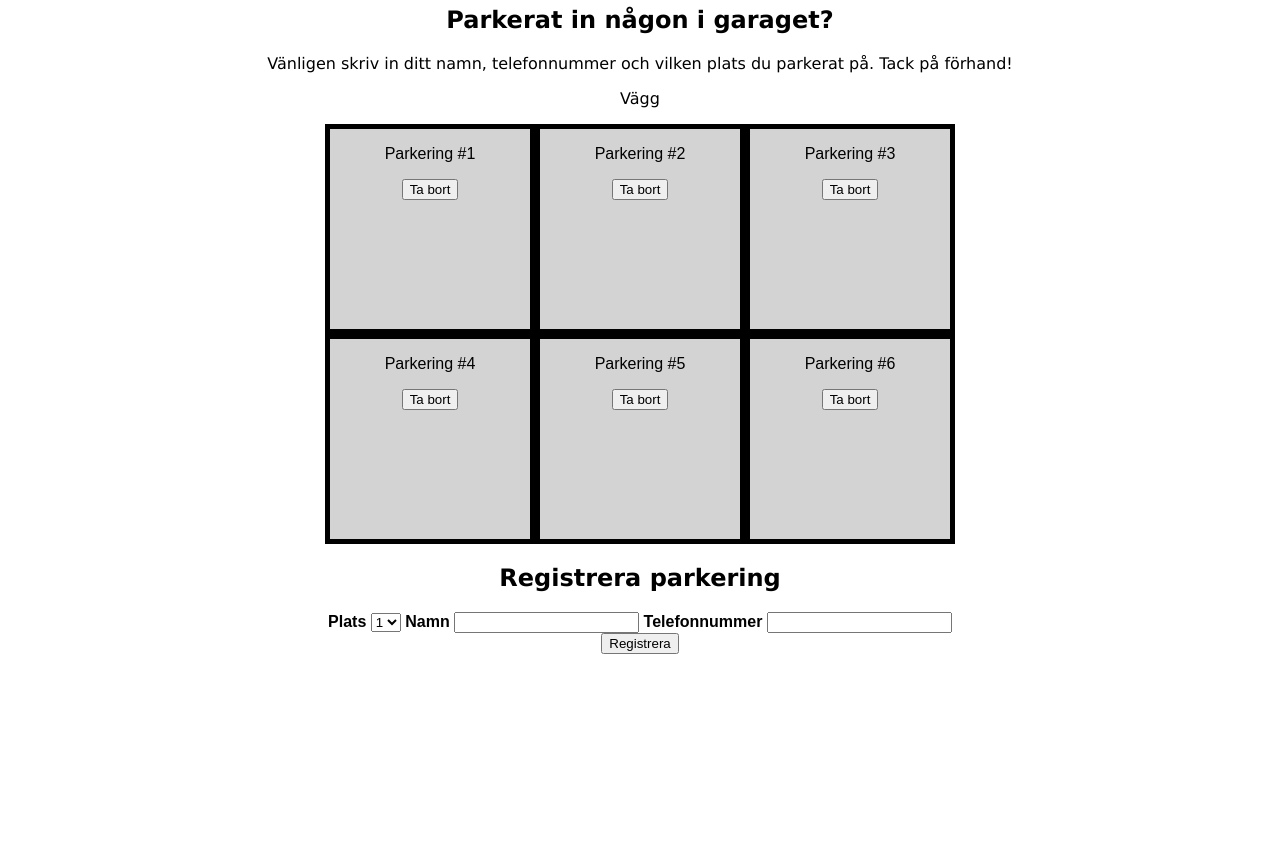
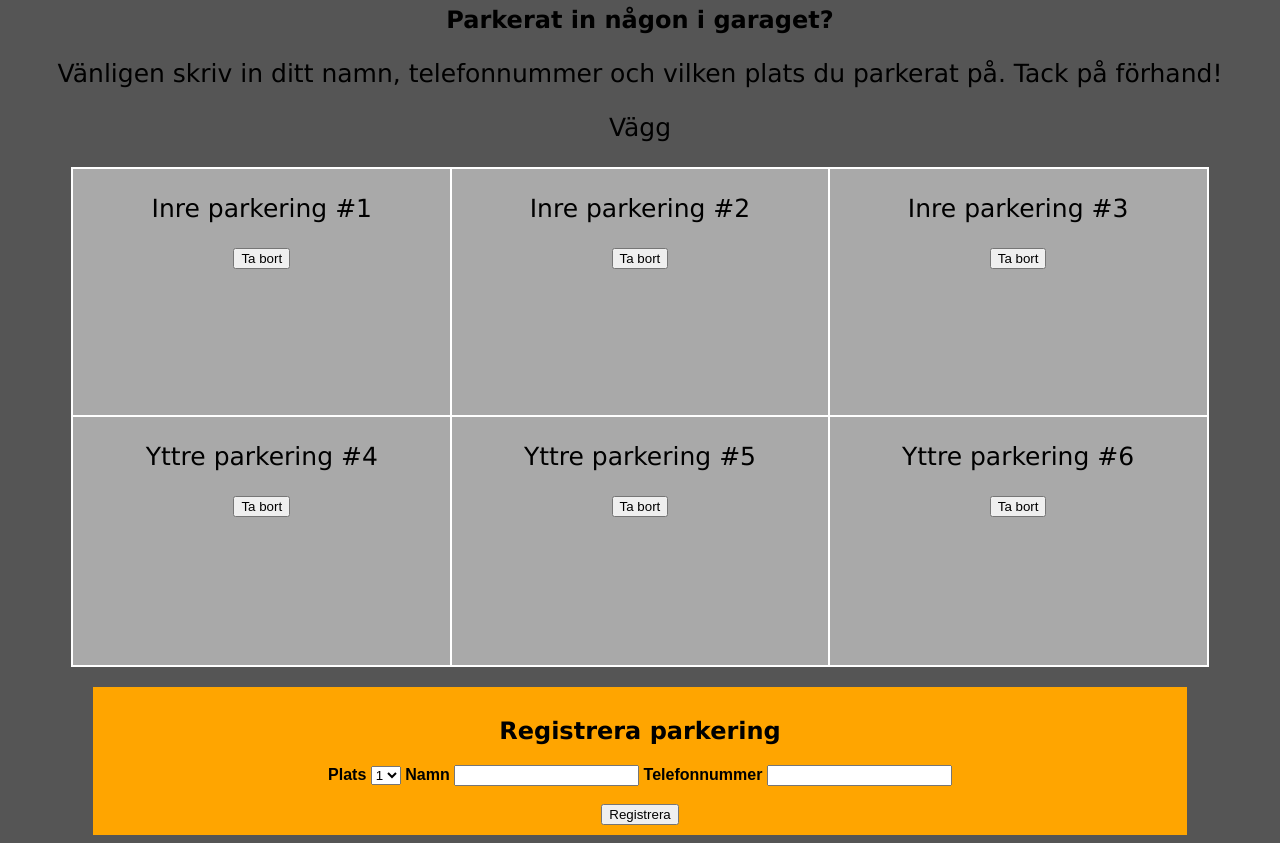
Before and after one commit to axelvestberg/frosunda, a plain HTML site: page index.html in a window 1280 px wide. Shown: the part 83-926 px from the top of the page. Before the commit the page ends 800 px from the top, so only its background shows below. Drawn offline with Linux system fonts and the light colour scheme; a script that the page names is missing.

Commit message:
updated css

```diff
--- a/index.css
+++ b/index.css
@@ -1,9 +1,11 @@
 body {
     font-family: Arial, Helvetica, sans-serif;
     align-content: center;
+    background: #555555;
 }
 
 h1 {
+    color: white;
     text-align: center;
     font-family: 'Lucida Sans';
 }
@@ -12,6 +14,10 @@ h2 {
     text-align: center;
     font-family: 'Lucida Sans';
 }
+p {
+    font-family: 'Lucida Sans';
+    font-size: 25px;
+}
 
 #instruktion {
     text-align: center;
@@ -19,68 +25,47 @@ h2 {
 }
 
 #container {
-    width: 630px;
+    width: 90%;
+    height: 100%;
+    max-height: 1000px;
     margin: auto;
-    background: lightgrey;
+    background: darkgrey;
 }
-#form-container {
-    background: white;
-    width: 630px;
+#form-div {
+    background: orange;
+    width: 85%;
     margin: auto;
+    padding: 10px;
+    margin-top: 20px;
 }
 
 #row-one {
-    width: 630px;
-    height: 210px;
+    width: 100%;
+    height: 250px;
     float: top;
 }
 
 #row-two {
-    width: 630px;
-    height: 210px;
+    width: 100%;
+    height: 250px;
     float: bottom;
 }
 
-#one {
-    width: 200px;
-    height: 200px;
-    border: 5px solid black;
+#one, #two, #three, #four, #five, #six {
+    box-sizing: border-box;
+    border: 2px solid white;
+    width: 33.33%;
+    height: 250px;
     float: left;
 }
-
-#two {
-    width: 200px;
-    height: 200px;
-    border: 5px solid black;
-    float: left;
+#one, #four {
+    border-right: 0 ;
 }
-
-#three {
-    width: 200px;
-    height: 200px;
-    border: 5px solid black;
-    float: left;
+#three, #six {
+    border-left: 0;
 }
-
-#four {
-    width: 200px;
-    height: 200px;
-    border: 5px solid black;
-    float: left;
-}
-
-#five {
-    width: 200px;
-    height: 200px;
-    border: 5px solid black;
-    float: left;
-}
-
-#six {
-    width: 200px;
-    height: 200px;
-    border: 5px solid black;
-    float: left;
+#four, #five, #six {
+    border-top: 0;
 }
 
 .box-text {
--- a/index.html
+++ b/index.html
@@ -9,26 +9,26 @@
 
 <body>
 
-    <h1>Frösunda Parkering</h1>
+    <h1>Frösunda Omsorg Parkering</h1>
     <h2>Parkerat in någon i garaget?</h2>
     <p id="instruktion">Vänligen skriv in ditt namn, telefonnummer och vilken plats du parkerat på. Tack på förhand!</p>
     <p id="instruktion">Vägg</p>
     <div id="container" class="box-text">
         <div id="row-one">
             <div id="one">
-                <p>Parkering #1</p>
+                <p>Inre parkering #1</p>
                 <p id="show-name-1"></p>
                 <p id="show-phone-1"></p>
                 <button id="remove-parking-1" onclick="removeParkingOne()">Ta bort</button>
             </div>
             <div id="two">
-                <p>Parkering #2</p>
+                <p>Inre parkering #2</p>
                 <p id="show-name-2"></p>
                 <p id="show-phone-2"></p>
                 <button id="remove-parking-2" onclick="removeParkingTwo()">Ta bort</button>
             </div>
             <div id="three">
-                <p>Parkering #3</p>
+                <p>Inre parkering #3</p>
                 <p id="show-name-3"></p>
                 <p id="show-phone-3"></p>
                 <button id="remove-parking-3" onclick="removeParkingThree()">Ta bort</button>
@@ -36,19 +36,19 @@
         </div>
         <div id="row-two" class="box-text">
             <div id="four">
-                <p>Parkering #4</p>
+                <p>Yttre parkering #4</p>
                 <p id="show-name-4"></p>
                 <p id="show-phone-4"></p>
                 <button id="remove-parking-4" onclick="removeParkingFour()">Ta bort</button>
             </div>
             <div id="five">
-                <p>Parkering #5</p>
+                <p>Yttre parkering #5</p>
                 <p id="show-name-5"></p>
                 <p id="show-phone-5"></p>
                 <button id="remove-parking-5" onclick="removeParkingFive()">Ta bort</button>
             </div>
             <div id="six">
-                <p>Parkering #6</p>
+                <p>Yttre parkering #6</p>
                 <p id="show-name-6"></p>
                 <p id="show-phone-6"></p>
                 <button id="remove-parking-6" onclick="removeParkingSix()">Ta bort</button>
@@ -77,6 +77,7 @@
             <input type="tel" name="cellphone" id="phone-field"
                 pattern="[0-9]{3} [0-9]{3} [0-9]{2} [0-9]{2}" maxlength="12" required>
         </form>
+        <br>
         <button onClick="regPark()">Registrera</button>
     </div>
 </body>
```
